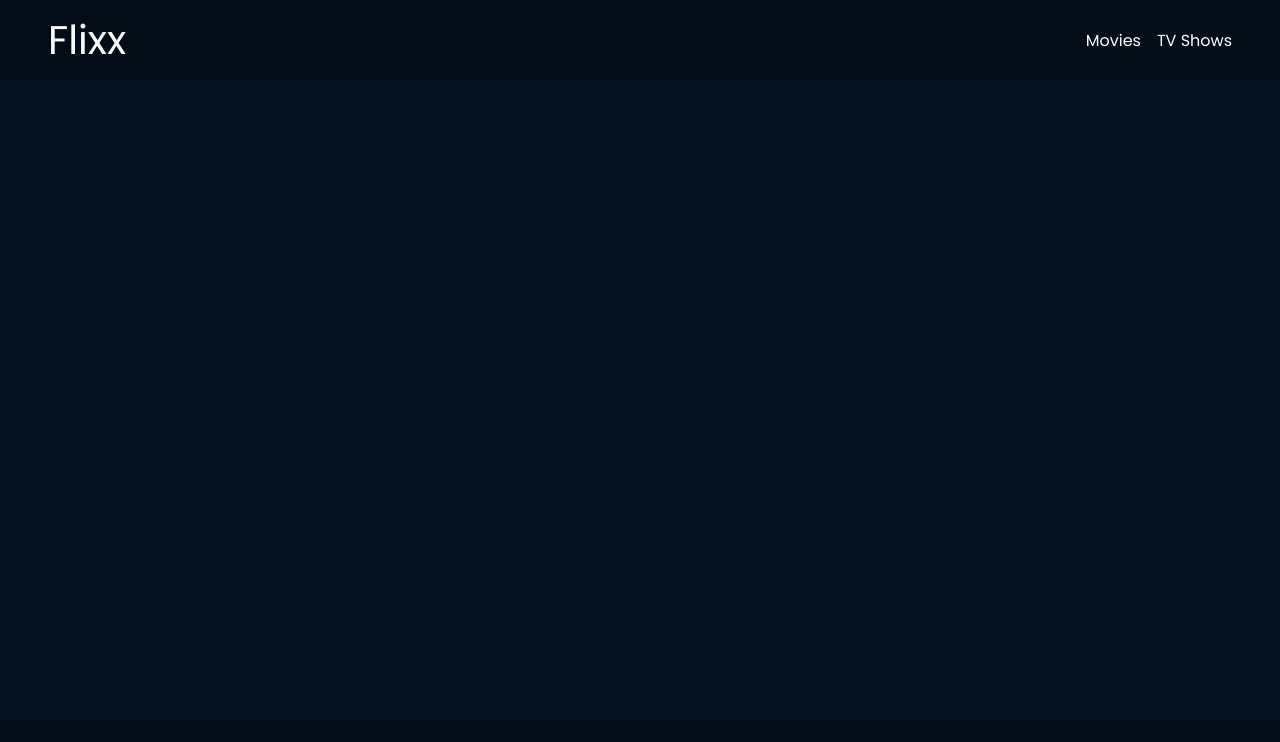
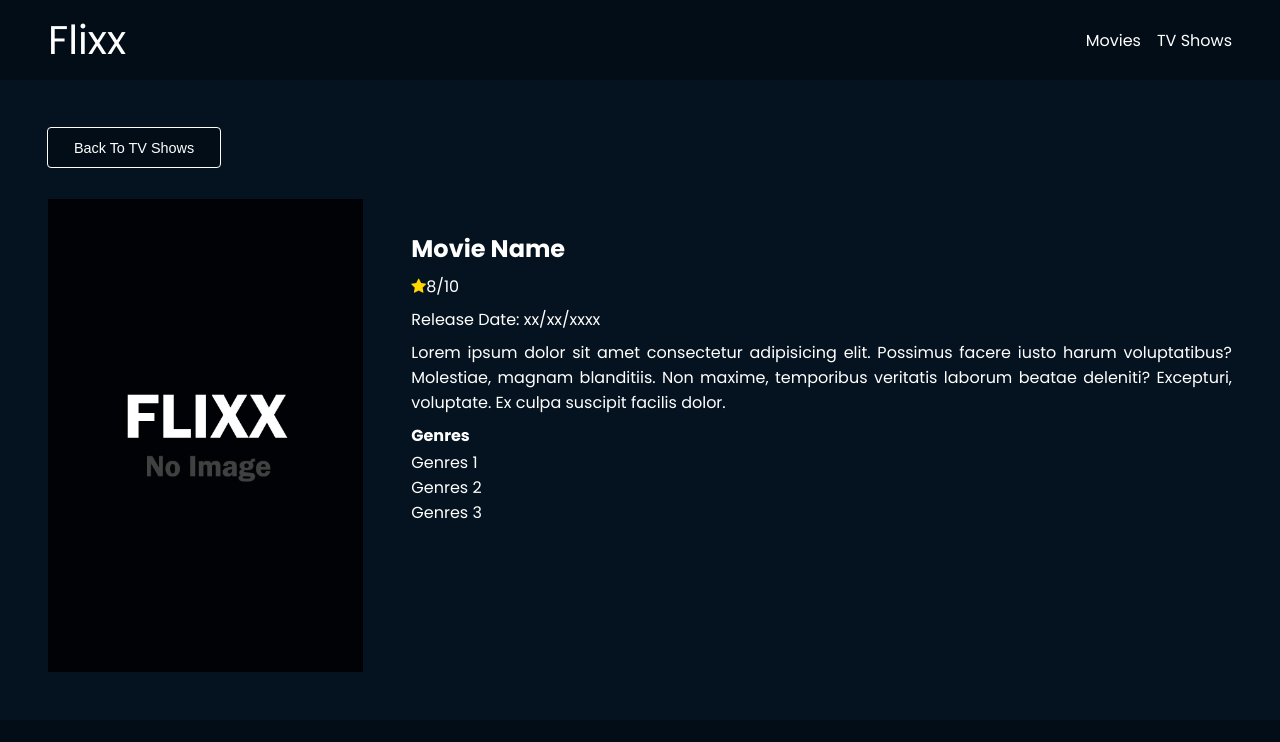
Before and after one commit to kritika2000/Flixx-App-VanillaJS, a plain HTML site: page tv-details.html in a window 1280 px wide. Shown: the top 742 px of the page. Drawn offline with Linux system fonts and the light colour scheme.

Commit message:
add tv-details page

```diff
--- a/css/styles.css
+++ b/css/styles.css
@@ -78,7 +78,7 @@ a {
   min-height: calc(100vh - 160px);
 }
 
-/*-------------------------- Index.html Styles ------------------------------*/
+/*-------------------------- Index.html/shows.html Styles ------------------------------*/
 /* Now Playing Sections Styles */
 
 .now-playing-container {
@@ -211,17 +211,18 @@ a {
   font-size: 0.9em;
 }
 
-/*-------------------------- Movie-Details.html Styles ------------------------------*/
-.movie-details-container {
+/*-------------------------- Movie-Details.html/TV-Details Styles ------------------------------*/
+.movie-details-container,
+.show-details-container {
   padding-inline: var(--outer-padding);
   padding-block: var(--outer-padding);
   display: flex;
   flex-direction: column;
   gap: 2em;
-  height: calc(100vh - 6em);
+  height: calc(100vh - 160px);
 }
 
-.back-to-movies-btn-container button {
+:is(.back-to-movies-btn-container, .back-to-shows-btn-container) button {
   background-color: var(--color-primary);
   border: none;
   outline: 1px solid #fff;
@@ -231,7 +232,7 @@ a {
   font-size: 0.9em;
 }
 
-.back-to-movies-btn-container button:hover {
+:is(.back-to-movies-btn-container, .back-to-shows-btn-container) button:hover {
   background-color: #a98b14;
   text-decoration: underline;
 }
@@ -242,11 +243,13 @@ a {
   height: 100%;
 }
 
-.details-container .movie-image-container {
+.details-container .movie-image-container,
+.details-container .show-image-container {
   height: 100%;
 }
 
-.movie-image-container img {
+.movie-image-container img,
+.show-image-container img {
   height: 0;
   min-height: max(300px, 100%);
 }
@@ -258,11 +261,13 @@ a {
   padding-block: 2em;
 }
 
-.details-container .movie-description {
+.details-container .movie-description,
+.details-container .show-description {
   text-align: justify;
 }
 
-.movie-genres-list {
+.movie-genres-list,
+.show-genres-list {
   list-style-type: none;
 }
 
@@ -334,7 +339,8 @@ a {
   .card img {
     height: 85%;
   }
-  .movie-details-container {
+  .movie-details-container,
+  .show-details-container {
     height: fit-content;
   }
   .details-container {
@@ -343,7 +349,8 @@ a {
     gap: 2em;
     height: 100%;
   }
-  .details-container .movie-image-container {
+  .details-container .movie-image-container,
+  .details-container .show-image-container {
     height: 350px;
   }
   .details-container > div:last-child {
--- a/tv-details.html
+++ b/tv-details.html
@@ -24,7 +24,39 @@
           </ul>
         </nav>
       </header>
-      <main class="main--container"></main>
+      <main class="main--container">
+        <div class="show-details-container">
+          <div class="back-to-shows-btn-container">
+            <button>Back To TV Shows</button>
+          </div>
+          <div class="details-container">
+            <div class="show-image-container">
+              <img src="./images/no-image.jpg" alt="TV Show Image" />
+            </div>
+            <div>
+              <h2>Movie Name</h2>
+              <div class="show-rating">
+                <i class="fa fa-solid fa-star" style="color: gold"></i>8/10
+              </div>
+              <p>Release Date: xx/xx/xxxx</p>
+              <p class="show-description">
+                Lorem ipsum dolor sit amet consectetur adipisicing elit.
+                Possimus facere iusto harum voluptatibus? Molestiae, magnam
+                blanditiis. Non maxime, temporibus veritatis laborum beatae
+                deleniti? Excepturi, voluptate. Ex culpa suscipit facilis dolor.
+              </p>
+              <div class="genres-container">
+                <p>Genres</p>
+                <ul class="movie-genres-list">
+                  <li class="genres">Genres 1</li>
+                  <li class="genres">Genres 2</li>
+                  <li class="genres">Genres 3</li>
+                </ul>
+              </div>
+            </div>
+          </div>
+        </div>
+      </main>
       <footer class="footer--container">
         <div class="logo"><span>FLIXX</span></div>
         <div class="social-links">
```
